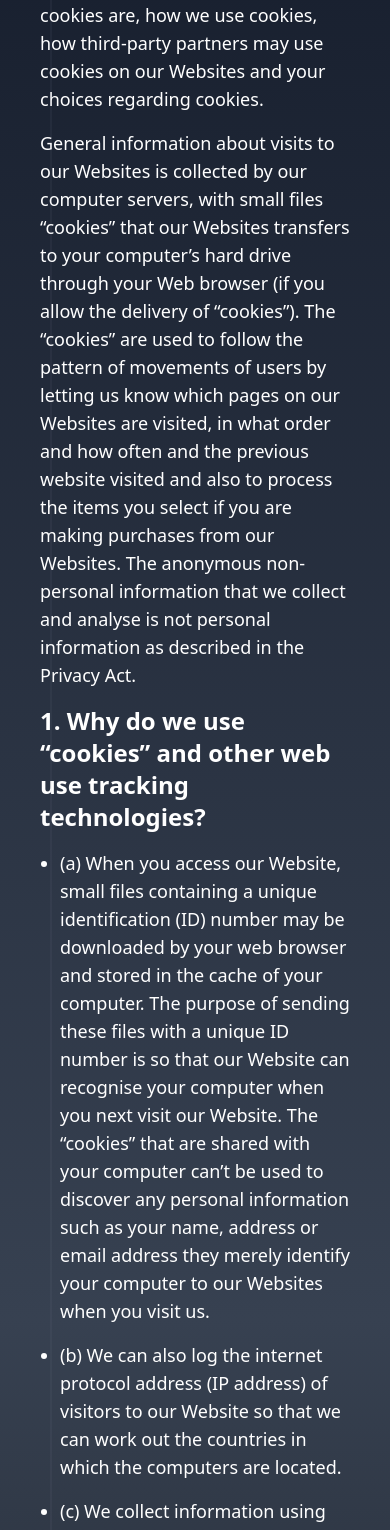
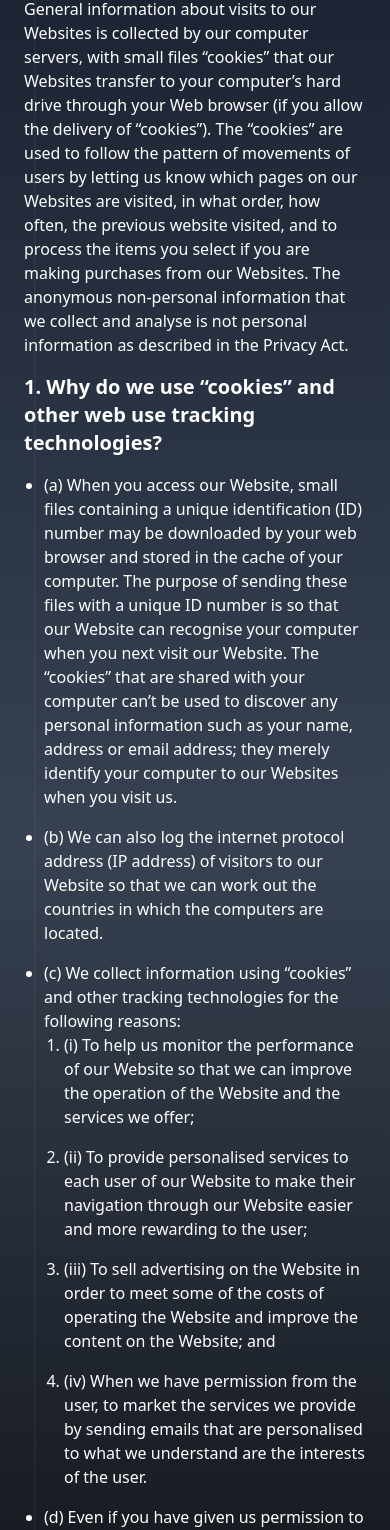
Before and after one commit to Esakkipandi0214/Stockwiz, a Next.js app: page /cookie in a window 390 px wide. Shown: the part 451-1981 px from the top of the page. Built offline with nearby package versions, Linux system fonts and the light colour scheme.

Commit message:
resposive cookie and privacy page

```diff
--- a/src/pages/about/index.tsx
+++ b/src/pages/about/index.tsx
@@ -166,9 +166,6 @@ const AboutUs = () => {
       transition: { duration: 1 },
     });
   }
-  // const words = ` Welcome to Zentra Wealth,
-  //        Our smart AI trading robots and expert signals for Crypto, US stocks, and Indian stocks  guide you to better decisions.
-  //        Plus, our fast and secure USDT transactions, with easy options like face-to-face deals and bank deposits.`;
   return (
     <div className="bg-gradient-to-r from-black to-blue-900 text-white p-4 sm:p-6 md:p-8">
       <div className="text-center pt-8 px-4 md:pt-12 md:px-12">
@@ -197,9 +194,9 @@ const AboutUs = () => {
             duration: 0.5,
             ease: [0.4, 0.0, 0.2, 1],
           }}
-          className="text-xl sm:text-2xl md:text-3xl lg:text-4xl font-bold text-white dark:text-white max-w-4xl lg:max-w-7xl leading-relaxed lg:leading-snug text-center mx-auto px-2">
+          className="text-xl sm:text-2xl md:text-3xl leading-relaxed lg:text-4xl font-bold text-white dark:text-white max-w-4xl lg:max-w-7xl lg:leading-loose text-center mx-auto px-2">
           Unlock smarter trading with  {" "}
-          <Highlight className="text-black dark:text-white">
+          <Highlight className="leading-none text-black dark:text-white">
             AI-driven insights for Crypto, US, and Indian stocks. Secure USDT deals, hassle-free!</Highlight>
         </motion.h1>
       </HeroHighlight>
@@ -209,12 +206,11 @@ const AboutUs = () => {
       <section ref={disruptingRef}>
         <motion.div
           initial={{ opacity: 0, y: 50 }}
-          animate={disruptingControls}
-        >
+          animate={disruptingControls}>
           <div className="container mx-auto">
             <h2 className="p-4 md:p-20 text-center text-4xl md:text-5xl font-bold mb-7">
               <span className="block text-3xl md:text-6xl font-bold text-transparent bg-clip-text text-white mb-4 md:mb-8">We Are</span>
-              <span className="block text-3xl md:text-6xl font-bold text-transparent bg-clip-text bg-gradient-to-r from-pink-500 via-purple-500 to-blue-500 mb-4 md:mb-8">Disrupting</span>
+              <span className="block text-3xl md:text-6xl font-bold text-transparent bg-clip-text bg-gradient-to-r from-pink-500 via-purple-500 to-blue-500 mb-2 md:mb-4 h-24">Disrupting</span>
             </h2>
 
             <div className="grid grid-cols-1 lg:grid-cols-3 gap-4 max-w-7xl mx-auto w-full">
--- a/src/pages/cookie/index.tsx
+++ b/src/pages/cookie/index.tsx
@@ -2,69 +2,114 @@
 import React from "react";
 // import { calsans } from "@/fonts/calsans";
 import { TracingBeam } from "../../Components/UI/tracing-beam";
+
 const CookiesPolicy: React.FC = () => {
   return (
-    <div className=" bg-gradient-to-b w-full from-gray-900 via-gray-700 to-black p-8 rounded-none text-white">
-
-    <TracingBeam className="px-2">
-      <div className="flex items-center justify-center mb-12">
-        <h2 className="text-3xl font-bold text-center">Cookies Policy</h2>
+    <div className="bg-gradient-to-b w-full from-gray-900 via-gray-700 to-black p-4 md:p-8 rounded-none text-white">
+      <TracingBeam className="px-2 w-full">
+        <div className="flex flex-col items-center justify-center mb-8 md:mb-12">
+          <h2 className="text-2xl md:text-3xl lg:text-4xl font-bold text-center">
+            Cookies Policy
+          </h2>
         </div>
-      <div className="max-w-4xl mx-auto">
-        <p className="text-lg mb-4"><strong>Last updated:</strong> 15 Feb 2024</p>
-        <p className="text-lg mb-4">
-          This Website (referred to in these “terms of use” as the website) is owned and operated by Smaaker, who is referred to in this Cookie Policy as “we”, “us”, “our” and similar grammatical forms.
+        <div className="max-w-2xl md:max-w-4xl lg:max-w-6xl mx-auto">
+          <p className="text-base md:text-lg mb-4">
+            <strong>Last updated:</strong> 15 Feb 2024
           </p>
-        <p className="text-lg mb-4">
-          Our Cookie Policy explains what cookies are, how we use cookies, how third-party partners may use cookies on our Websites and your choices regarding cookies.
+          <p className="text-base md:text-lg mb-4">
+            This Website (referred to in these “terms of use” as the website) is
+            owned and operated by Smaaker, who is referred to in this Cookie
+            Policy as “we”, “us”, “our” and similar grammatical forms.
           </p>
-        <p className="text-lg mb-4">
-          General information about visits to our Websites is collected by our computer servers, with small files “cookies” that our Websites transfers to your computer’s hard drive through your Web browser (if you allow the delivery of “cookies”). The “cookies” are used to follow the pattern of movements of users by letting us know which pages on our Websites are visited, in what order and how often and the previous website visited and also to process the items you select if you are making purchases from our Websites. The anonymous non-personal information that we collect and analyse is not personal information as described in the Privacy Act.
+          <p className="text-base md:text-lg mb-4">
+            Our Cookie Policy explains what cookies are, how we use cookies, how
+            third-party partners may use cookies on our Websites, and your
+            choices regarding cookies.
+          </p>
+          <p className="text-base md:text-lg mb-4">
+            General information about visits to our Websites is collected by our
+            computer servers, with small files “cookies” that our Websites
+            transfer to your computer’s hard drive through your Web browser (if
+            you allow the delivery of “cookies”). The “cookies” are used to
+            follow the pattern of movements of users by letting us know which
+            pages on our Websites are visited, in what order, how often, the
+            previous website visited, and to process the items you select if you
+            are making purchases from our Websites. The anonymous non-personal
+            information that we collect and analyse is not personal information
+            as described in the Privacy Act.
           </p>
 
-        <h3 className="text-2xl font-bold mb-4">1. Why do we use “cookies” and other web use tracking technologies?</h3>
+          <h3 className="text-xl md:text-2xl font-bold mb-4">
+            1. Why do we use “cookies” and other web use tracking technologies?
+          </h3>
           <ul className="pl-5 list-disc">
-          <li className="text-lg mb-4">
-            (a) When you access our Website, small files containing a unique identification (ID) number may be downloaded by your web browser and stored in the cache of your computer. The purpose of sending these files with a unique ID number is so that our Website can recognise your computer when you next visit our Website. The “cookies” that are shared with your computer can’t be used to discover any personal information such as your name, address or email address they merely identify your computer to our Websites when you visit us.
+            <li className="text-base md:text-lg mb-4">
+              (a) When you access our Website, small files containing a unique
+              identification (ID) number may be downloaded by your web browser
+              and stored in the cache of your computer. The purpose of sending
+              these files with a unique ID number is so that our Website can
+              recognise your computer when you next visit our Website. The
+              “cookies” that are shared with your computer can’t be used to
+              discover any personal information such as your name, address or
+              email address; they merely identify your computer to our Websites
+              when you visit us.
             </li>
-          <li className="text-lg mb-4">
-            (b) We can also log the internet protocol address (IP address) of visitors to our Website so that we can work out the countries in which the computers are located.
+            <li className="text-base md:text-lg mb-4">
+              (b) We can also log the internet protocol address (IP address) of
+              visitors to our Website so that we can work out the countries in
+              which the computers are located.
             </li>
-          <li className="text-lg mb-4">
-            (c) We collect information using “cookies” and other tracking technologies for the following reasons:
+            <li className="text-base md:text-lg mb-4">
+              (c) We collect information using “cookies” and other tracking
+              technologies for the following reasons:
               <ul className="pl-5 list-decimal">
-              <li className="text-lg mb-4">
-                (i) To help us monitor the performance of our Website so that we can improve the operation of the Website and the services we offer;
+                <li className="text-base md:text-lg mb-4">
+                  (i) To help us monitor the performance of our Website so that
+                  we can improve the operation of the Website and the services
+                  we offer;
                 </li>
-              <li className="text-lg mb-4">
-                (ii) To provide personalised services to each user of our Website to make their navigation through our Website easier and more rewarding to the user;
+                <li className="text-base md:text-lg mb-4">
+                  (ii) To provide personalised services to each user of our
+                  Website to make their navigation through our Website easier
+                  and more rewarding to the user;
                 </li>
-              <li className="text-lg mb-4">
-                (iii) To sell advertising on the Website in order to meet some of the costs of operating the Website and improve the content on the Website; and
+                <li className="text-base md:text-lg mb-4">
+                  (iii) To sell advertising on the Website in order to meet some
+                  of the costs of operating the Website and improve the content
+                  on the Website; and
                 </li>
-              <li className="text-lg mb-4">
-                (iv) When we have permission from the user, to market the services we provide by sending emails that are personalised to what we understand are the interests of the user.
+                <li className="text-base md:text-lg mb-4">
+                  (iv) When we have permission from the user, to market the
+                  services we provide by sending emails that are personalised to
+                  what we understand are the interests of the user.
                 </li>
               </ul>
             </li>
-          <li className="text-lg mb-4">
-            (d) Even if you have given us permission to send you emails, you can, at any time, decide not to receive further emails and will be able to “unsubscribe” from that service.
+            <li className="text-base md:text-lg mb-4">
+              (d) Even if you have given us permission to send you emails, you
+              can, at any time, decide not to receive further emails and will be
+              able to “unsubscribe” from that service.
             </li>
-          <li className="text-lg mb-4">
-            (e) In addition to our own cookies, we may also use various third-party cookies to report usage statistics of the Website, deliver advertisements on and through the Website, and so on.
+            <li className="text-base md:text-lg mb-4">
+              (e) In addition to our own cookies, we may also use various
+              third-party cookies to report usage statistics of the Website,
+              deliver advertisements on and through the Website, and so on.
             </li>
           </ul>
 
-        <h3 className="text-2xl font-bold mb-4">What are your choices regarding cookies?</h3>
-        <p className="text-lg mb-4">
-          If you are unhappy about having a cookie sent to you, you can set your browser to refuse cookies or choose to have your computer warn you each time a cookie is being sent. However, if you turn your cookies off, some of our services may not function properly.
+          <h3 className="text-xl md:text-2xl font-bold mb-4">
+            What are your choices regarding cookies?
+          </h3>
+          <p className="text-base md:text-lg mb-4">
+            If you are unhappy about having a cookie sent to you, you can set
+            your browser to refuse cookies or choose to have your computer warn
+            you each time a cookie is being sent. However, if you turn your
+            cookies off, some of our services may not function properly.
           </p>
         </div>
-
       </TracingBeam>
     </div>
   );
-}
-
+};
 
 export default CookiesPolicy;
```
Also changed, not shown: src/pages/privacy/index.tsx (+65 -37 lines). Lines whose indentation alone changed are shown as unchanged.
